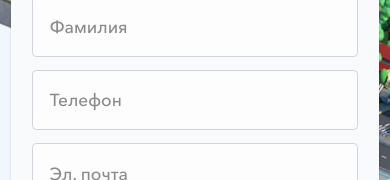
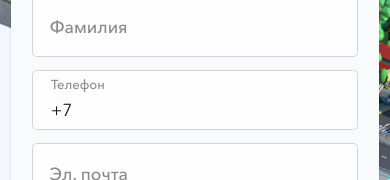
Before and after one commit to deniskeller/kdprojects, a Next.js app: page /registration in a window 390 px wide. Shown: the part 259-439 px from the top of the page. Built offline with nearby package versions, Linux system fonts and the light colour scheme.

Commit message:
add input phone

```diff
--- a/src/components/base/BaseInputPhone/BaseInputPhone.tsx
+++ b/src/components/base/BaseInputPhone/BaseInputPhone.tsx
@@ -21,10 +21,11 @@ interface Props {
 	icon?: string | boolean;
 	onChange(value: string | number): void;
 	onKeyDown?: React.KeyboardEventHandler;
+	formatter?: (value: string | number) => string | number;
 }
 
 const BaseInputPhone: React.FC<Props> = ({
-	// value,
+	value = '+',
 	label,
 	type = 'text',
 	error,
@@ -39,13 +40,20 @@ const BaseInputPhone: React.FC<Props> = ({
 	className = '',
 	autocomplete = 'off',
 	icon,
-	// onChange,
-	// onKeyDown,
-	...inputProps
+	onChange,
+	onKeyDown,
+	formatter,
 }) => {
 	//for button type password start
 	const [typeIcon, setTypeIcon] = React.useState<string>('eye-off');
 	const [newType, setType] = React.useState<string>(type);
+
+	const [price, setPrice] = React.useState(value);
+	const toNumber = (value: string | number) => {
+		const parsedValue = parseInt(value.toString().replace(/[^\d]+/g, ''));
+
+		return isNaN(parsedValue) ? 0 : parsedValue;
+	};
 
 	const changeType = (value: string) => {
 		if (value == 'eye') {
@@ -58,8 +66,12 @@ const BaseInputPhone: React.FC<Props> = ({
 	};
 	//for button type password end
 
-	console.log('inputProps: ', inputProps);
-	console.log('inputProps.value: ', inputProps.value);
+	const onChangeHandler = (e: React.FocusEvent<HTMLInputElement>) => {
+		const number = toNumber(e.target.value);
+		const formatted = formatter ? formatter(number) : number;
+		setPrice(formatted);
+		onChange(formatted);
+	};
 
 	return (
 		<div className={`${styles.BaseInput} ${className}`}>
@@ -121,18 +133,12 @@ const BaseInputPhone: React.FC<Props> = ({
 				required={required}
 				autoComplete={autocomplete}
 				disabled={disabled}
-				// value={value}
-				// onChange={(e: React.ChangeEvent<HTMLInputElement>) =>
-				// 	onChange(e.target.value)
-				// }
-				{...inputProps}
-				value={inputProps.value}
-				// onChange={(e) => inputProps.onChange(e.target.value)}
-				onChange={(e) => console.log(e.target.value)}
-				// onKeyDown={onKeyDown}
+				value={formatter ? formatter(price) : price}
+				onChange={onChangeHandler}
+				onKeyDown={onKeyDown}
 			/>
 
-			{/* {label ? (
+			{label ? (
 				<label
 					className={`${styles.Label} ${value ? styles.NoEmpty : ''} ${
 						prefix ? styles.Label_WithPrefix : styles.Label_Default
@@ -140,7 +146,7 @@ const BaseInputPhone: React.FC<Props> = ({
 				>
 					{label}
 				</label>
-			) : null} */}
+			) : null}
 
 			{optional ? <span className={styles.Optional}>Опционально</span> : null}
 
--- a/src/view/CreateProject/CreateProject.tsx
+++ b/src/view/CreateProject/CreateProject.tsx
@@ -5,6 +5,7 @@ import {
 	BaseIcon,
 	BaseInput,
 	BaseInputFile,
+	BaseInputPhone,
 	BaseRadioButton,
 	BaseSelect,
 	BaseSelectMultiple,
@@ -38,6 +39,7 @@ const CreateProject: React.FC = () => {
 		some_text3: '',
 		some_text4: '',
 		birth_date: '',
+		phone: '+',
 		counter: 1,
 		dividend_payments: 'Upon expiration',
 		files: [],
@@ -844,14 +846,26 @@ const CreateProject: React.FC = () => {
 								</div>
 
 								<div className={`${s.Form_Block_Row} ${s.Form_Block_Col}`}>
-									<BaseInput
+									<BaseInputPhone
 										prefix='phone'
 										name='some_text4'
 										placeholder='Телефон'
 										label='Телефон'
-										value={value.some_text4}
-										onChange={(val: string) => setNewValue(val, 'some_text4')}
+										value={value.phone}
+										onChange={(val: string) => setNewValue(val, 'phone')}
 										className={s.Input}
+										formatter={(value) => {
+											return (
+												value
+													.toString()
+													.slice(0, 18)
+													.replace(/\D/g, '')
+													.replace(/(\d{0})(\d)/, '+7 $1')
+													.replace(/(\d{3})(\d)/, '($1) $2')
+													.replace(/(\d{3})(\d)/, '$1-$2')
+													.replace(/(\d{2})(\d{2})/, '$1-$2') || '+7 '
+											);
+										}}
 									/>
 
 									<BaseInput
--- a/src/view/EditProject/EditProject.tsx
+++ b/src/view/EditProject/EditProject.tsx
@@ -5,6 +5,7 @@ import {
 	BaseIcon,
 	BaseInput,
 	BaseInputFile,
+	BaseInputPhone,
 	BaseRadioButton,
 	BaseSelect,
 	BaseSelectMultiple,
@@ -37,6 +38,7 @@ const EditProject: React.FC = () => {
 		some_text2: '',
 		some_text3: '',
 		some_text4: '',
+		phone: '+79999999999',
 		counter: 1,
 		dividend_payments: 'Upon expiration',
 		files: [],
@@ -865,14 +867,26 @@ const EditProject: React.FC = () => {
 								</div>
 
 								<div className={`${s.Form_Block_Row} ${s.Form_Block_Col}`}>
-									<BaseInput
+									<BaseInputPhone
 										prefix='phone'
-										name='some_text4'
+										name='phone'
 										placeholder='Телефон'
 										label='Телефон'
-										value={value.some_text4}
-										onChange={(val: string) => setNewValue(val, 'some_text4')}
+										value={value.phone}
+										onChange={(val: string) => setNewValue(val, 'phone')}
 										className={s.Input}
+										formatter={(value) => {
+											return (
+												value
+													.toString()
+													.slice(0, 18)
+													.replace(/\D/g, '')
+													.replace(/(\d{0})(\d)/, '+7 $1')
+													.replace(/(\d{3})(\d)/, '($1) $2')
+													.replace(/(\d{3})(\d)/, '$1-$2')
+													.replace(/(\d{2})(\d{2})/, '$1-$2') || '+7 '
+											);
+										}}
 									/>
 
 									<BaseInput
--- a/src/view/Registration/Registration.tsx
+++ b/src/view/Registration/Registration.tsx
@@ -4,6 +4,7 @@ import {
 	BaseContainer,
 	BaseIcon,
 	BaseInput,
+	BaseInputPhone,
 } from '@base/index';
 import { ALL_ICONS } from '@constants/icons';
 import Link from 'next/link';
@@ -30,7 +31,7 @@ const Registration: React.FC = () => {
 		email: '',
 		first_name: '',
 		second_name: '',
-		phone: '',
+		phone: '+',
 		password: '',
 		confirm_password: '',
 	});
@@ -85,33 +86,35 @@ const Registration: React.FC = () => {
 						className={s.Form_Input}
 					/>
 
-					<BaseInput
+					{/* <BaseInput
 						name='phone'
 						placeholder='Телефон'
 						label='Телефон'
 						value={value.phone}
 						onChange={(val: string) => setNewValue(val, 'phone')}
 						className={s.Form_Input}
-					/>
+					/> */}
 
-					{/* <InputMask
-						mask='+7 (___) ___-____'
+					<BaseInputPhone
+						name='phone'
+						placeholder='Телефон22'
+						label='Телефон'
 						value={value.phone}
 						onChange={(val: string) => setNewValue(val, 'phone')}
-					>
-						{(inputProps: any) => (
-							<BaseInputPhone
-								{...inputProps}
-								name='phone'
-								placeholder='Телефон'
-								label='Телефон'
-								// value={inputProps.value}
-								// value={value.phone}
-								// onChange={(val: string) => setNewValue(val, 'phone')}
-								className={s.Form_Input}
-							/>
-						)}
-					</InputMask> */}
+						className={s.Form_Input}
+						formatter={(value) => {
+							return (
+								value
+									.toString()
+									.slice(0, 18)
+									.replace(/\D/g, '')
+									.replace(/(\d{0})(\d)/, '+7 $1')
+									.replace(/(\d{3})(\d)/, '($1) $2')
+									.replace(/(\d{3})(\d)/, '$1-$2')
+									.replace(/(\d{2})(\d{2})/, '$1-$2') || '+7 '
+							);
+						}}
+					/>
 
 					<BaseInput
 						name='email'
```
